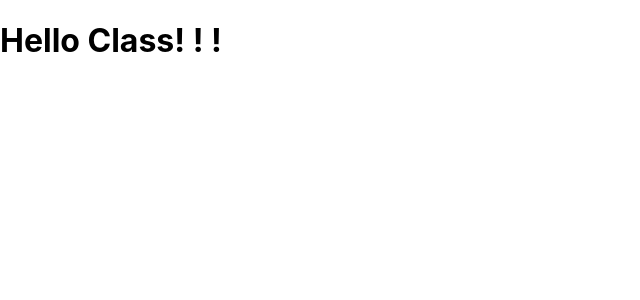
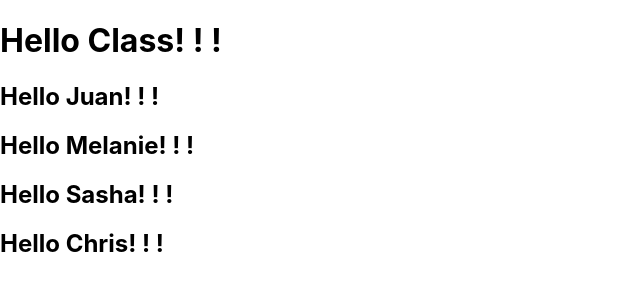
Before and after one commit to maggiemadison/react-app-lab4, a React (Create React App) app: page / in a window 1280 px wide. Shown: the top 300 px of the page, without its empty margins (0-640 px from the left). Built offline with nearby package versions, Linux system fonts and the light colour scheme.

Commit message:
adding addition jsx and a react fragment

```diff
--- a/src/App.js
+++ b/src/App.js
@@ -2,7 +2,17 @@ import './App.css';
 
 const App = () => {
   return (
+    <>
     <h1>Hello Class! ! ! </h1>
+
+    <h2>Hello Juan! ! ! </h2>
+
+    <h2>Hello Melanie! ! ! </h2>
+
+    <h2>Hello Sasha! ! ! </h2>
+
+    <h2>Hello Chris! ! ! </h2>
+    </>
   );
 }
 
```
